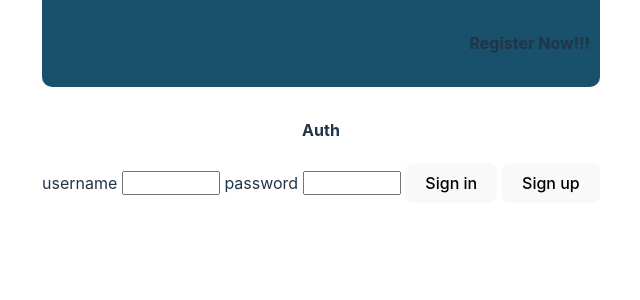
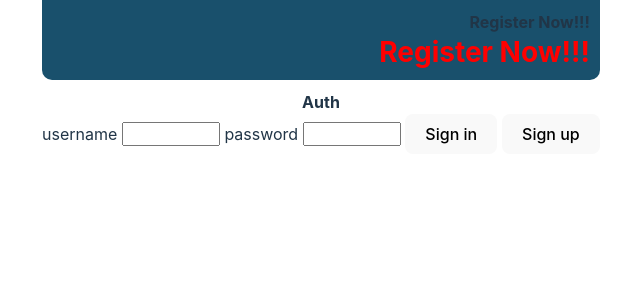
Before and after one commit to DeEKol/chat-client, a Svelte app: page / in a window 1280 px wide. Shown: the top 300 px of the page, without its empty margins (319-959 px from the left). Built offline with nearby package versions, Linux system fonts and the light colour scheme; no server answers.

Commit message:
add test template title ui

```diff
--- a/src/app/styles/app.css
+++ b/src/app/styles/app.css
@@ -33,9 +33,8 @@ body {
   min-height: 100vh;
 }
 
-h1 {
-  font-size: 3.2em;
-  line-height: 1.1;
+h1, h2, h3, h4 {
+  margin: 0;
 }
 
 .card {
--- a/src/features/Auth/Auth.svelte
+++ b/src/features/Auth/Auth.svelte
@@ -34,7 +34,7 @@
 </script>
 
 <main class="wrapper">
-    <h4>Auth</h4>
+    <h4 class="title">Auth</h4>
     <form on:submit|preventDefault method="post">
         <label>
             username
--- /dev/null
+++ b/src/shared/ui/TitleUI/TitleUI.svelte
@@ -0,0 +1,44 @@
+<script lang="ts">
+    export let classExtend: string = "default";
+    export let priority: number = 1;
+    export let size: "S" | "M" | "L" | "X" = "M";
+
+    const classes = `${classExtend} ${size}`;
+</script>
+
+{#if priority === 1}
+    <h1 class={classes}>
+        <slot />
+    </h1>
+    {:else if priority === 2}
+    <h2 class={classes}>
+        <slot />
+    </h2>
+    {:else if priority === 3}
+    <h3 class={classes}>
+        <slot />
+    </h3>
+    {:else if priority === 4}
+    <h4 class={classes}>
+        <slot />
+    </h4>
+{/if}
+
+<style>
+    .S {
+        font-size: 14px;
+        line-height: 16px;
+    }
+    .M {
+        font-size: 16px;
+        line-height: 20px;
+    }
+    .L {
+        font-size: 22px;
+        line-height: 28px;
+    }
+    .X {
+        font-size: 28px;
+        line-height: 36px;
+    }
+</style>
--- /dev/null
+++ b/src/shared/ui/index.ts
@@ -0,0 +1 @@
+export { default as default } from "./TitleUI/TitleUI.svelte";
--- a/src/widgets/Header/ui/Header.svelte
+++ b/src/widgets/Header/ui/Header.svelte
@@ -1,5 +1,6 @@
 <script lang="ts">
     import AuthApi from "../../../shared/api/AuthApi";
+    import TitleUI from "../../../shared/ui";
 
     export let id: number;
     export let username: string;
@@ -18,6 +19,9 @@
         </div>
     {:else}
         <h4 class="red">Register Now!!!</h4>
+        <TitleUI classExtend="title" priority={1} size="X">
+            Register Now!!!
+        </TitleUI>
     {/if}
 </header>
 
@@ -34,4 +38,8 @@
         border-bottom-left-radius: 10px;
         border-bottom-right-radius: 10px;
     }
+
+    .header :global(.title) {
+        color: red;
+    }
 </style>
```
